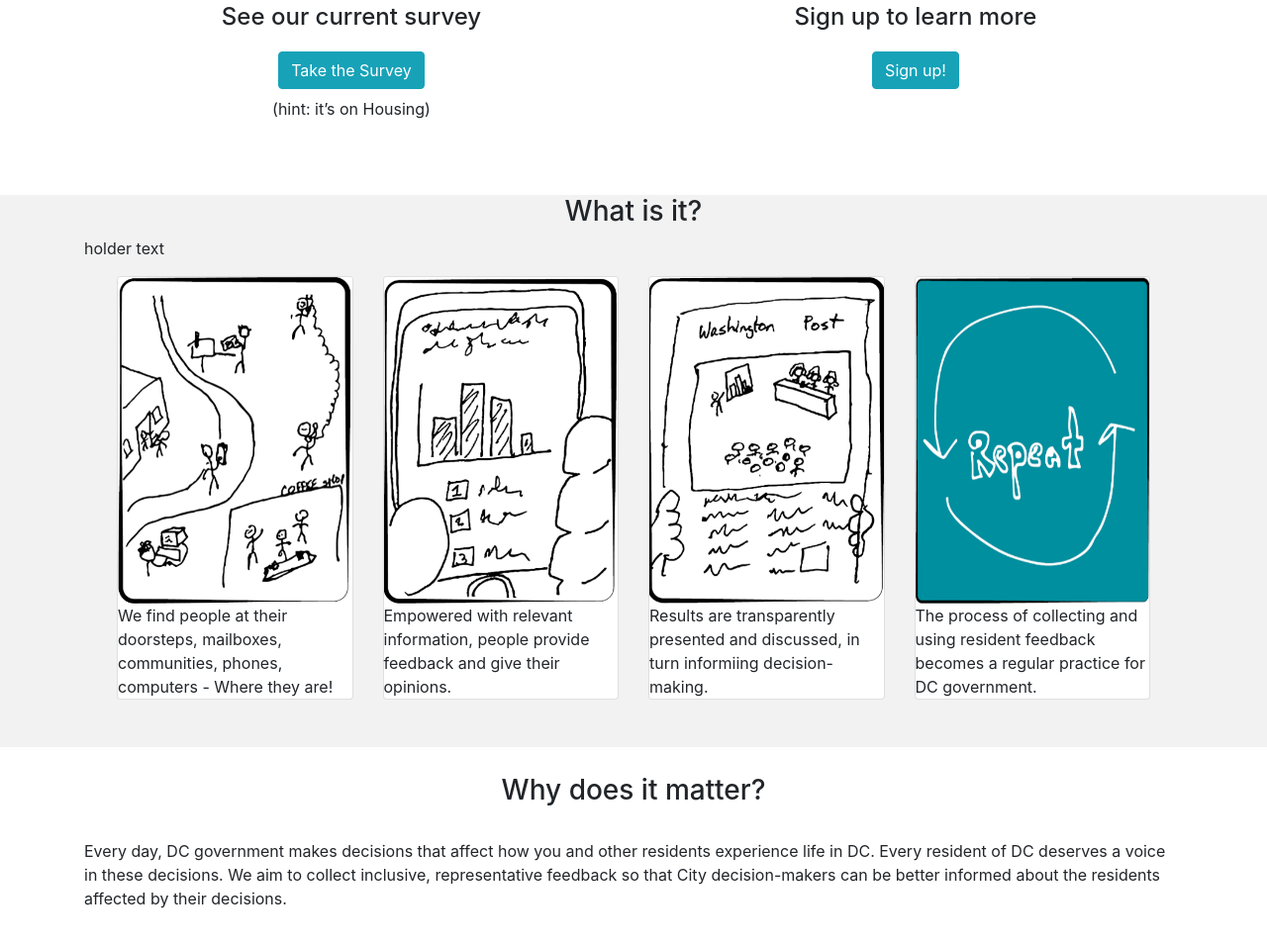
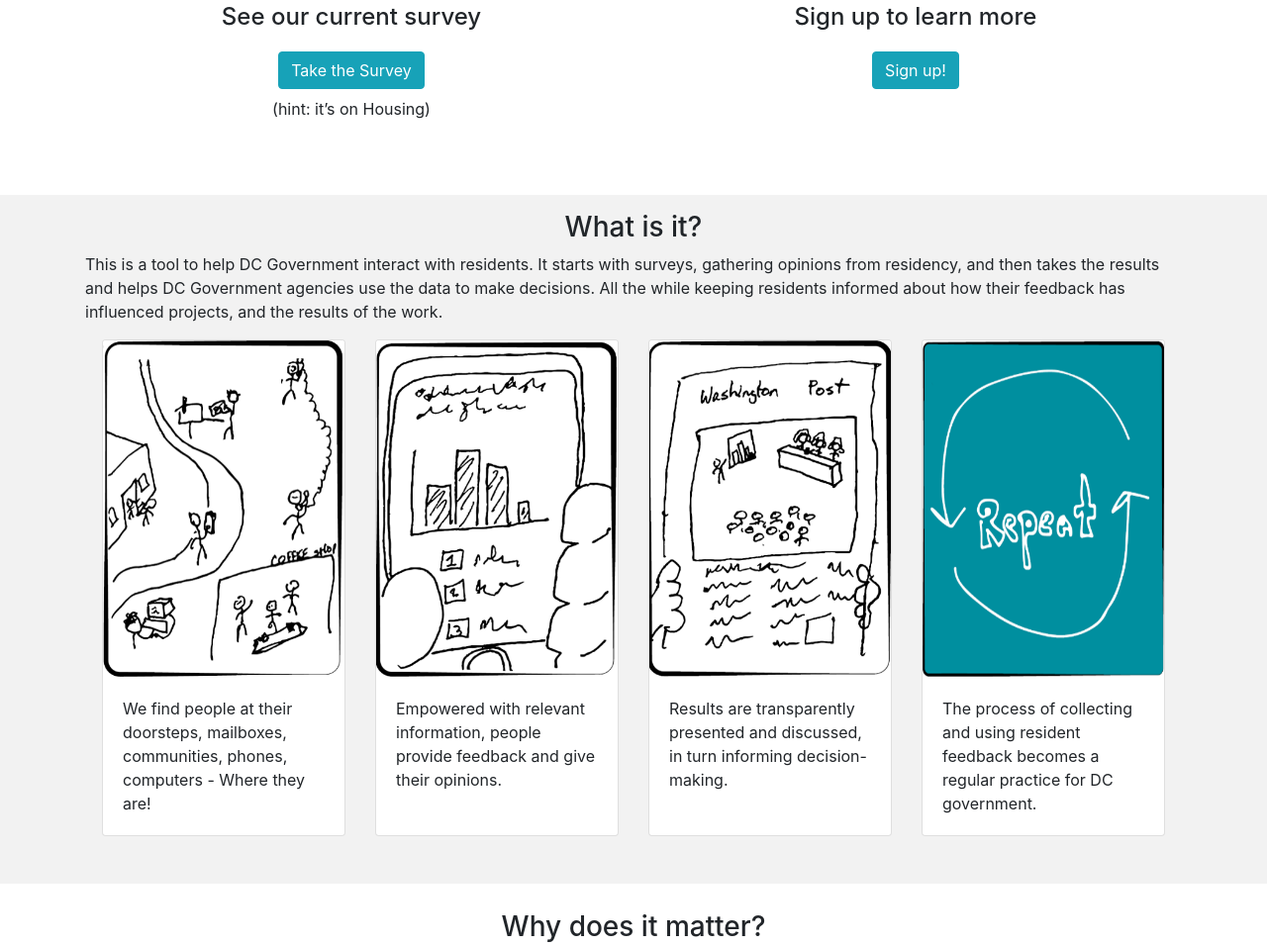
Before and after one commit to DCgov/Community-Engagement-Program, a plain HTML site: page splash-page/index.html in a window 1280 px wide. Shown: the part 267-1224 px from the top of the page at 99% size. Drawn offline with nearby package versions, Linux system fonts and the light colour scheme.

Commit message:
all the changes

```diff
--- a/splash-page/index.html
+++ b/splash-page/index.html
@@ -18,6 +18,7 @@
         p {
             text-align: left;
         }
+
         .container {
             margin-top: 1.7em;
             margin-bottom: 1.7em;
@@ -92,29 +93,42 @@
 
     <div style="background-color: #f2f2f2">
 
-    <div class="container" style="padding-bottom: 3em;">
+        <div class="container" style="padding: 1em 0em 3em 0em;">
             <h3>What is it?</h3>
-        <p>holder text</p>
+            <p style="padding: 0 1em;">This is a tool to help DC Government interact with residents. It starts with surveys, gathering opinions from
+                residency, and then takes the results and helps DC Government agencies use the data to make decisions. All
+                the while keeping residents informed about how their feedback has influenced projects, and the results of
+                the work.</p>
             <div class="row">
                 <div class="card-deck" style="padding: 0 3em">
                     <div class="card">
                             <img class="card-img-top" src="img1.PNG" alt="reaching people where they are">
+                            <div class="card-body">
                             <p class="card-text">We find people at their doorsteps, mailboxes, communities, phones, computers - Where they are!</p>
+                        </div>
                     </div>
                     <div class="card">
                             <img class="card-img-top" src="img2.PNG" alt="reaching people where they are">
+                            <div class="card-body">
 
                             <p class="card-text">Empowered with relevant information, people provide feedback and give their opinions.</p>
                         </div>
-                <div class="card">
-                    <img class="card-img-top" src="img3.PNG" alt="reaching people where they are">
-
-                    <p class="card-text">Results are transparently presented and discussed, in turn informiing decision-making.</p>
                     </div>
                     <div class="card">
+
+                            <img class="card-img-top" src="img3.PNG" alt="reaching people where they are">
+                        <div class="card-body">
+
+                            <p class="card-text">Results are transparently presented and discussed, in turn informing decision-making.</p>
+                        </div>
+                    </div>
+                    <div class="card">
+
                             <img class="card-img-top" src="img4.PNG" alt="reaching people where they are">
+                        <div class="card-body">
 
                             <p class="card-text">The process of collecting and using resident feedback becomes a regular practice for DC government.</p>
+                        </div>
                     </div>
                 </div>
             </div>
@@ -126,8 +140,8 @@
             <div class="col-12" style="padding-bottom: 3em">
                 <h3> Why does it matter?</h3>
                 <br>
-                <p>Every day, DC government makes decisions that affect how you and other residents experience life in DC.
-                Every resident of DC deserves a voice in these decisions. We aim to collect inclusive, representative feedback
+                <p>Every day, DC government makes decisions that affect how you and other residents experience life in DC. Every
+                    resident of DC deserves a voice in these decisions. We aim to collect inclusive, representative feedback
                     so that City decision-makers can be better informed about the residents affected by their decisions.
                 </p>
             </div>
@@ -139,11 +153,15 @@
                     our ideas about how this new platform will work. There are two easy ways you can help:
                     <br>
                     <ol style="text-align:left">
-                    <li>sign up to join <a href="http://govdelivery.dc.gov/yaddayaddayadda" target="_blank">our mailing list</a> to follow the development of this new program as we take it from idea
-                to practice, and learn about opportunities to shape it along the way.</li>
+                        <li>sign up to join
+                            <a href="http://govdelivery.dc.gov/yaddayaddayadda" target="_blank">our mailing list</a> to follow the development of this new program as we take it from idea to
+                            practice, and learn about opportunities to shape it along the way.</li>
                         <li>You may be invited to participate in one or more low-cost test surveys or polls by mail, email, text
-                or web site. Respond to our questions and be heard. We will use the results to make decisions and improve
-                our idea. <a href="http://dc.gov/surveyHere.html">Here</a> is a link to our current survey.</li></ol></p>
+                            or web site. Respond to our questions and be heard. We will use the results to make decisions
+                            and improve our idea.
+                            <a href="http://dc.gov/surveyHere.html">Here</a> is a link to our current survey.</li>
+                    </ol>
+                </p>
 
             </div>
 
```
Lines whose indentation alone changed are shown as unchanged.
